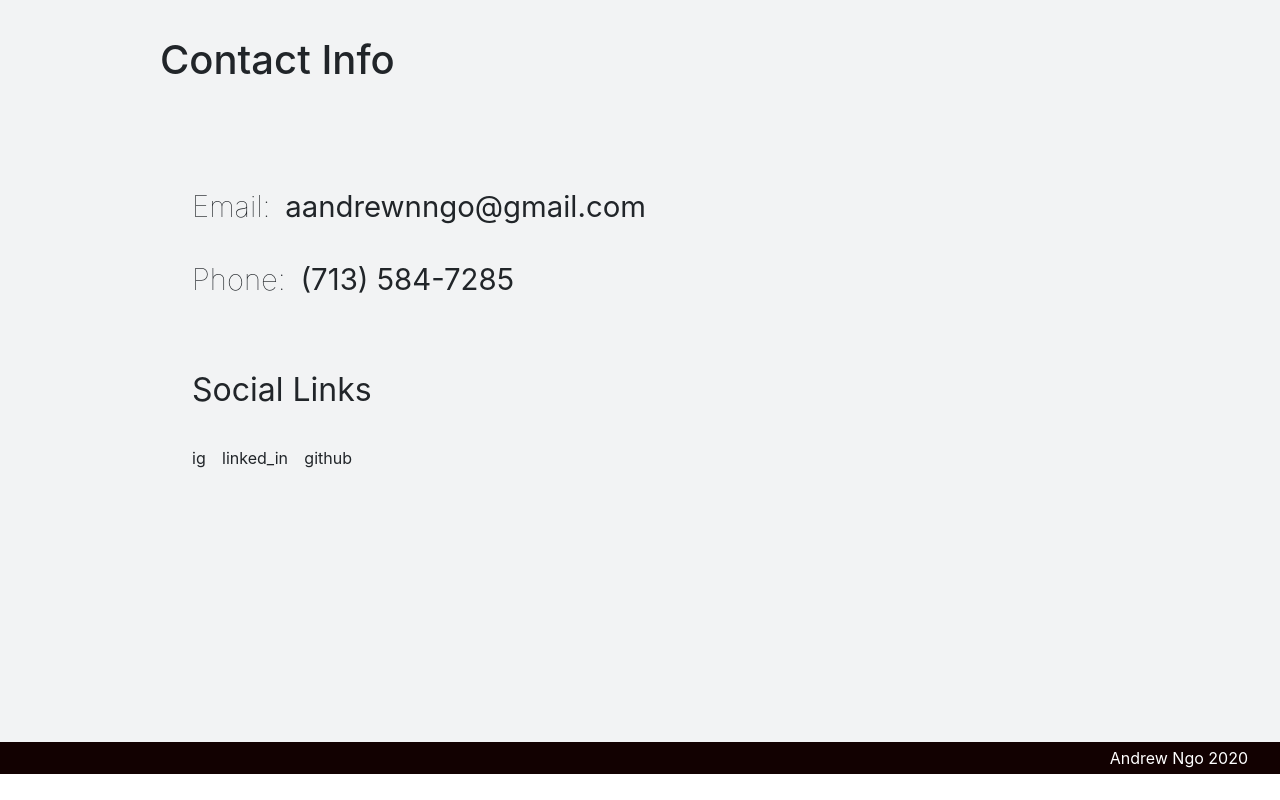
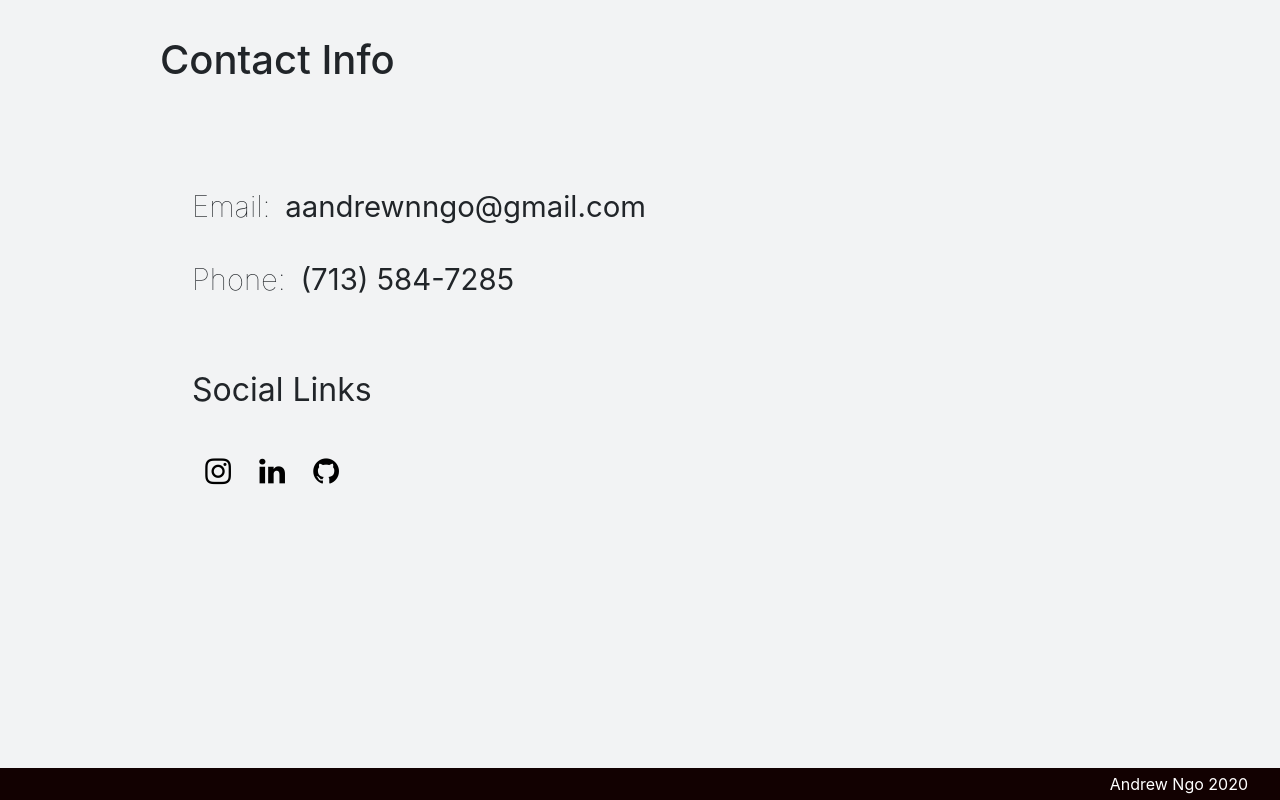
Before and after one commit to anngo14/Portfolio, a React (Create React App) app: page /contact in a window 1280 px wide. Shown: the part 4587-5387 px from the top of the page. Before the commit the page ends 5361 px from the top, so only its background shows below. Built offline with nearby package versions, Linux system fonts and the light colour scheme.

Commit message:
added social link icons on Contact component

```diff
--- a/src/components/Contact.js
+++ b/src/components/Contact.js
@@ -16,9 +16,9 @@ export default function Contact() {
                 </div>
                 <span id='social-header'>Social Links</span>
                 <div className='social-row'>
-                    <span>ig</span>
-                    <span>linked_in</span>
-                    <span>github</span>
+                    <a href="https://www.instagram.com/aandrewnngo/" target='_blank' rel="noreferrer" className='fa sq fa-instagram'></a>
+                    <a href="https://www.linkedin.com/in/andrew-ngo-ba043716b/" target='_blank' rel="noreferrer" className='fa sq fa-linkedin'></a>
+                    <a href="https://github.com/anngo14" target='_blank' rel="noreferrer" className='fa sq fa-github'></a>
                 </div>
             </div>
         </div>
--- a/src/css/Contact.css
+++ b/src/css/Contact.css
@@ -34,6 +34,15 @@
     flex-direction: row;
     justify-content: space-between;
     width: 10em;
+}
+.sq{
+    border-radius: 0;
+    background-color: #F2F3F4;
+    color: black;
+}
+.sq:hover{
+    background-color: #F2F3F4;
+    color: black;
 }
 @media(max-width: 874px){
     .contact-container{
```
Also changed, not shown: 1 other file (tests, documents, lock files or other folders).
